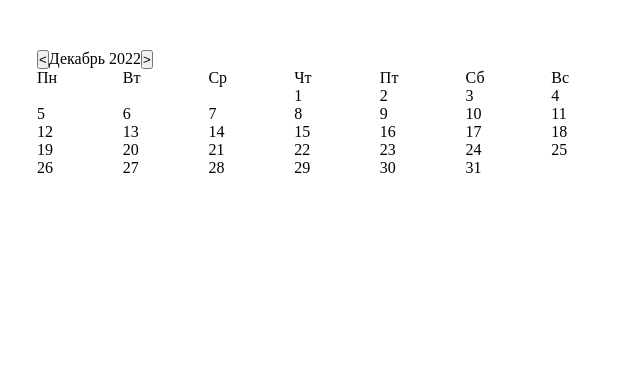
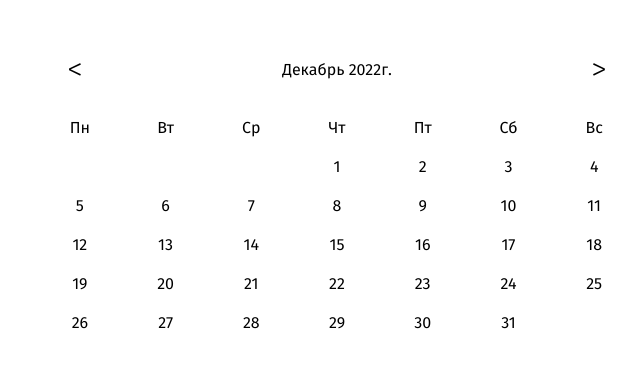
Before and after one commit to valentin93z/bs-studio-admin, a React (Create React App) app: page / in a window 1280 px wide. Shown: the top 368 px of the page, without its empty margins (303-943 px from the left). Built offline with nearby package versions, Linux system fonts and the light colour scheme; the HTML template or start-up script is replaced by a standard one.

Commit message:
styled calendar

```diff
--- a/src/components/Calendar/Calendar.module.css
+++ b/src/components/Calendar/Calendar.module.css
@@ -1,6 +1,34 @@
 .calendar {
     max-width: 600px;
+    font-family: 'Fira Sans', sans-serif;
+    font-weight: 400;
     margin: 50px auto 0 auto;
+}
+
+.months {
+    display: flex;
+    justify-content: space-between;
+    align-items: center;
+    margin-bottom: 20px;
+}
+
+.months__button {
+    font-family: 'Fira Sans', sans-serif;
+    font-size: 32px;
+    font-weight: 300;
+    background-color: transparent;
+    border: none;
+    padding: 0 30px;
+    cursor: pointer;
+}
+
+.months__button:hover {
+    background: var(--secondary-color);
+    transition: 0.1s;
+}
+
+.months__button:active {
+    background: var(--primary-color);
 }
 
 .daysOfWeek__list {
@@ -10,13 +38,40 @@
 
 .daysOfWeek__item {
     list-style-type: none;
+    text-align: center;
+    padding: 10px;
 }
 
-.dayOfMonth__list {
+.daysOfMonth__list {
     display: grid;
     grid-template-columns: repeat(7, 1fr);
 }
 
 .daysOfMonth__item {
+    position: relative;
     list-style-type: none;
 }
+
+.daysOfMonth__radio {
+    position: absolute;
+    width: 0;
+    height: 0;
+}
+
+.daysOfMonth__label {
+    display: block;
+    width: 100%;
+    height: 100%;
+    text-align: center;
+    padding: 10px;
+    cursor: pointer;
+}
+
+.daysOfMonth__label:hover {
+    background: var(--secondary-color);
+    transition: 0.5s;
+}
+
+.daysOfMonth__radio:checked ~ .daysOfMonth__label {
+    background: var(--primary-color);
+}
--- a/src/components/Calendar/Calendar.tsx
+++ b/src/components/Calendar/Calendar.tsx
@@ -22,10 +22,10 @@ const Calendar: FC = () => {
 
   return (
     <div className={classes.calendar}>
-        <div>
-          <button onClick={() => dispatch(calendarSlice.actions.decrementMonth())}>{'<'}</button>
-          {monthName} {year}
-          <button onClick={() => dispatch(calendarSlice.actions.incrementMonth())}>{'>'}</button>
+        <div className={classes.months}>
+          <button className={classes.months__button} onClick={() => dispatch(calendarSlice.actions.decrementMonth())}>{'<'}</button>
+          <p>{`${monthName} ${year}г.`}</p>
+          <button className={classes.months__button} onClick={() => dispatch(calendarSlice.actions.incrementMonth())}>{'>'}</button>
         </div>
         <div>
           <ul className={classes.daysOfWeek__list}>
@@ -34,14 +34,20 @@ const Calendar: FC = () => {
           </ul>
         </div>
         <div>
-          <ul className={classes.dayOfMonth__list}>
+          <ul className={classes.daysOfMonth__list}>
             {days.map((day) =>
             <li
               className={classes.daysOfMonth__item}
               key={day.dayOfMonth}
               style={ day.dayOfMonth === 1 ? {gridColumn: day.dayOfWeek} : {}}
             >
-              {day.dayOfMonth}
+              <input
+                className={classes.daysOfMonth__radio}
+                type="radio"
+                name="dayOfMonth"
+                id={String(day.dayOfMonth)}
+              />
+              <label className={classes.daysOfMonth__label} htmlFor={String(day.dayOfMonth)}>{day.dayOfMonth}</label>
             </li>)}
           </ul>
         </div>
--- a/src/index.css
+++ b/src/index.css
@@ -1,9 +1,30 @@
+@import url('https://fonts.googleapis.com/css2?family=Cormorant+Infant:wght@300;400;500&display=swap');
+/* font-family: 'Cormorant Infant', serif; */
+
+@import url('https://fonts.googleapis.com/css2?family=Fira+Sans:wght@300;400;500&display=swap');
+/* font-family: 'Fira Sans', sans-serif; */
+
+:root {
+  --light-color: #FFFCFA;
+  --dark-color: #1D1C1B;
+  --primary-color: #968981;
+  --secondary-color: #868686;
+  --footer-background: #F6F2EF;
+}
+
 * {
   box-sizing: border-box;
   margin: 0;
   padding: 0;
+  user-select: none;
+  -webkit-user-select: none;
+	-khtml-user-select: none;
+	-moz-user-select: none;
+	-ms-user-select: none;
+  -webkit-tap-highlight-color: rgba(0, 0, 0, 0);
 }
 
 .App {
   width: 100%;
+  padding: 0 20px;
 }
```
